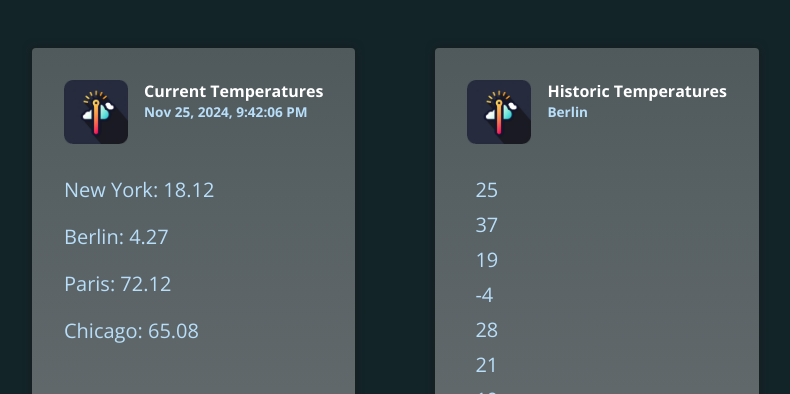
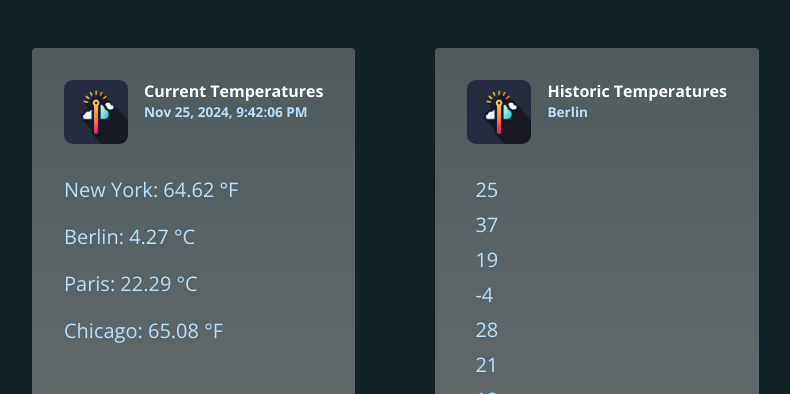
Before and after one commit to FilonenkoDima/TemperaturePipe, an Angular app: page / in a window 1280 px wide. Shown: the top 394 px of the page, without its empty margins (168-958 px from the left). Built offline with nearby package versions, Linux system fonts and the light colour scheme.

Commit message:
added custom temperature pipe

```diff
--- a/src/app/app.component.html
+++ b/src/app/app.component.html
@@ -7,10 +7,13 @@
         <p>{{ currentDate | date : "medium" }}</p>
       </div>
     </header>
-    <p>New York: {{ currentTemperaturs.newYork | number : "1.1-2" }}</p>
-    <p>Berlin: {{ currentTemperaturs.berlin | number : "1.1-2" }}</p>
-    <p>Paris: {{ currentTemperaturs.paris | number : "1.1-2" }}</p>
-    <p>Chicago: {{ currentTemperaturs.chicago | number : "1.1-2" }}</p>
+    <p>
+      New York:
+      {{ currentTemperaturs.newYork | temp : "cel" : "fah" }}
+    </p>
+    <p>Berlin: {{ currentTemperaturs.berlin | temp : "cel" }}</p>
+    <p>Paris: {{ currentTemperaturs.paris | temp : "fah" : "cel" }}</p>
+    <p>Chicago: {{ currentTemperaturs.chicago | temp : "fah" }}</p>
   </article>
 
   <article class="temperatures">
--- a/src/app/app.component.ts
+++ b/src/app/app.component.ts
@@ -1,10 +1,11 @@
 import { DatePipe, DecimalPipe } from '@angular/common';
 import { Component } from '@angular/core';
+import { TemperaturePipe } from './temperature.pipe';
 
 @Component({
   selector: 'app-root',
   standalone: true,
-  imports: [DatePipe, DecimalPipe],
+  imports: [DatePipe, DecimalPipe, TemperaturePipe],
   templateUrl: './app.component.html',
   styleUrl: './app.component.css',
 })
--- /dev/null
+++ b/src/app/temperature.pipe.ts
@@ -0,0 +1,43 @@
+import { Pipe, PipeTransform } from '@angular/core';
+
+@Pipe({
+  name: 'temp',
+  standalone: true,
+})
+export class TemperaturePipe implements PipeTransform {
+  transform(
+    value: string | number | null,
+    inputType: 'cel' | 'fah',
+    outputType?: 'cel' | 'fah'
+  ) {
+    if (!value) {
+      return value;
+    }
+
+    let val: number;
+
+    if (typeof value === 'string') {
+      val = parseFloat(value);
+    } else {
+      val = value;
+    }
+
+    let outputTemp: number;
+    if (inputType === 'cel' && outputType === 'fah') {
+      outputTemp = val * (9 / 5) + 32;
+    } else if (inputType === 'fah' && outputType === 'cel') {
+      outputTemp = (val - 32) * (5 / 9);
+    } else {
+      outputTemp = val;
+    }
+    let symbol: '°C' | '°F';
+
+    if (!outputType) {
+      symbol = inputType === 'cel' ? '°C' : '°F';
+    } else {
+      symbol = outputType === 'cel' ? '°C' : '°F';
+    }
+
+    return `${outputTemp.toFixed(2)} ${symbol}`;
+  }
+}
```
